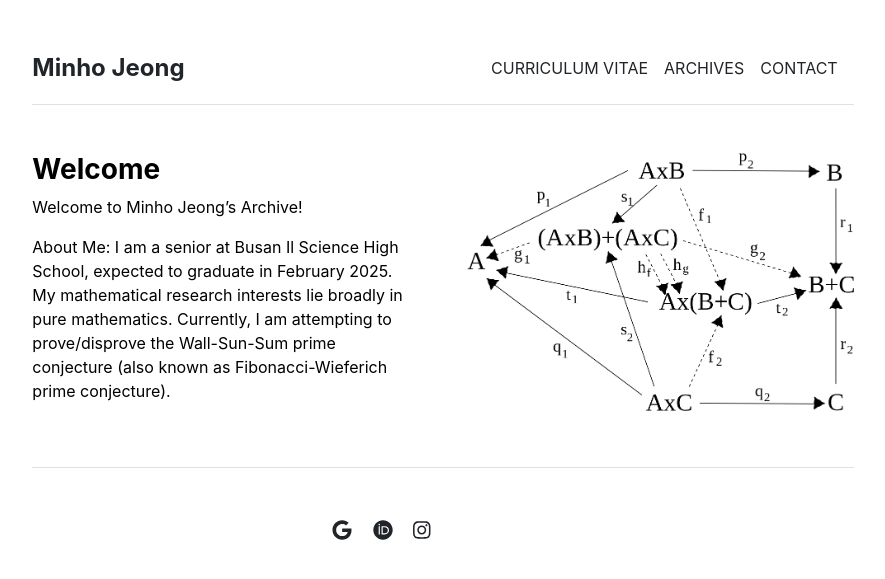
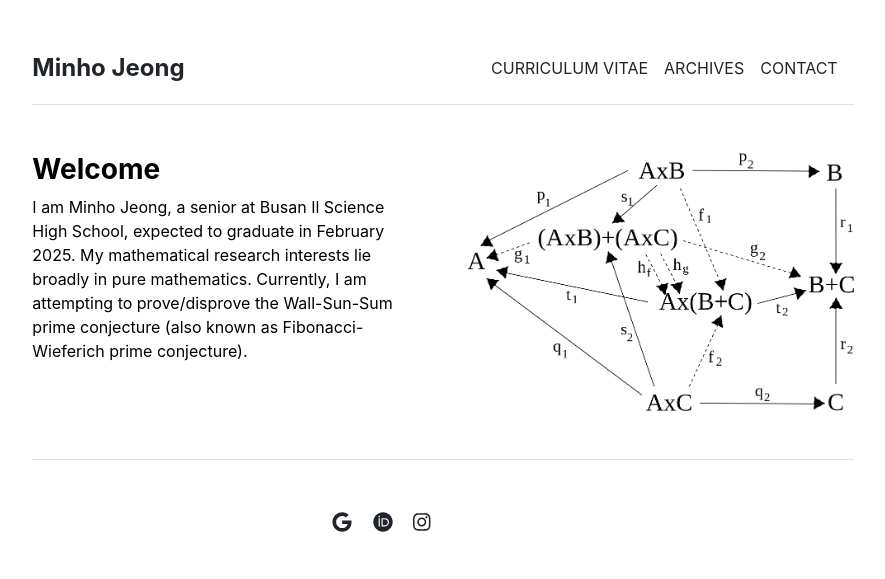
Before and after one commit to mino-jeong/mino-jeong.github.io, a Jekyll site: the page built from index.md, in a window 1280 px wide. Shown: the top 579 px of the page, without its empty margins (197-1082 px from the left). Built offline with Jekyll 4.4.1, drawn with Linux system fonts in a browser that asks for light colours.

Commit message:
Update index.md

```diff
--- a/index.md
+++ b/index.md
@@ -3,7 +3,4 @@ layout: home
 title: "Home"
 ---
 
-
-Welcome to Minho Jeong's Archive!
-
-About Me: I am a senior at Busan Il Science High School, expected to graduate in February 2025. My mathematical research interests lie broadly in pure mathematics. Currently, I am attempting to prove/disprove the Wall-Sun-Sum prime conjecture (also known as Fibonacci-Wieferich prime conjecture).
+I am Minho Jeong, a senior at Busan Il Science High School, expected to graduate in February 2025. My mathematical research interests lie broadly in pure mathematics. Currently, I am attempting to prove/disprove the Wall-Sun-Sum prime conjecture (also known as Fibonacci-Wieferich prime conjecture).
```
